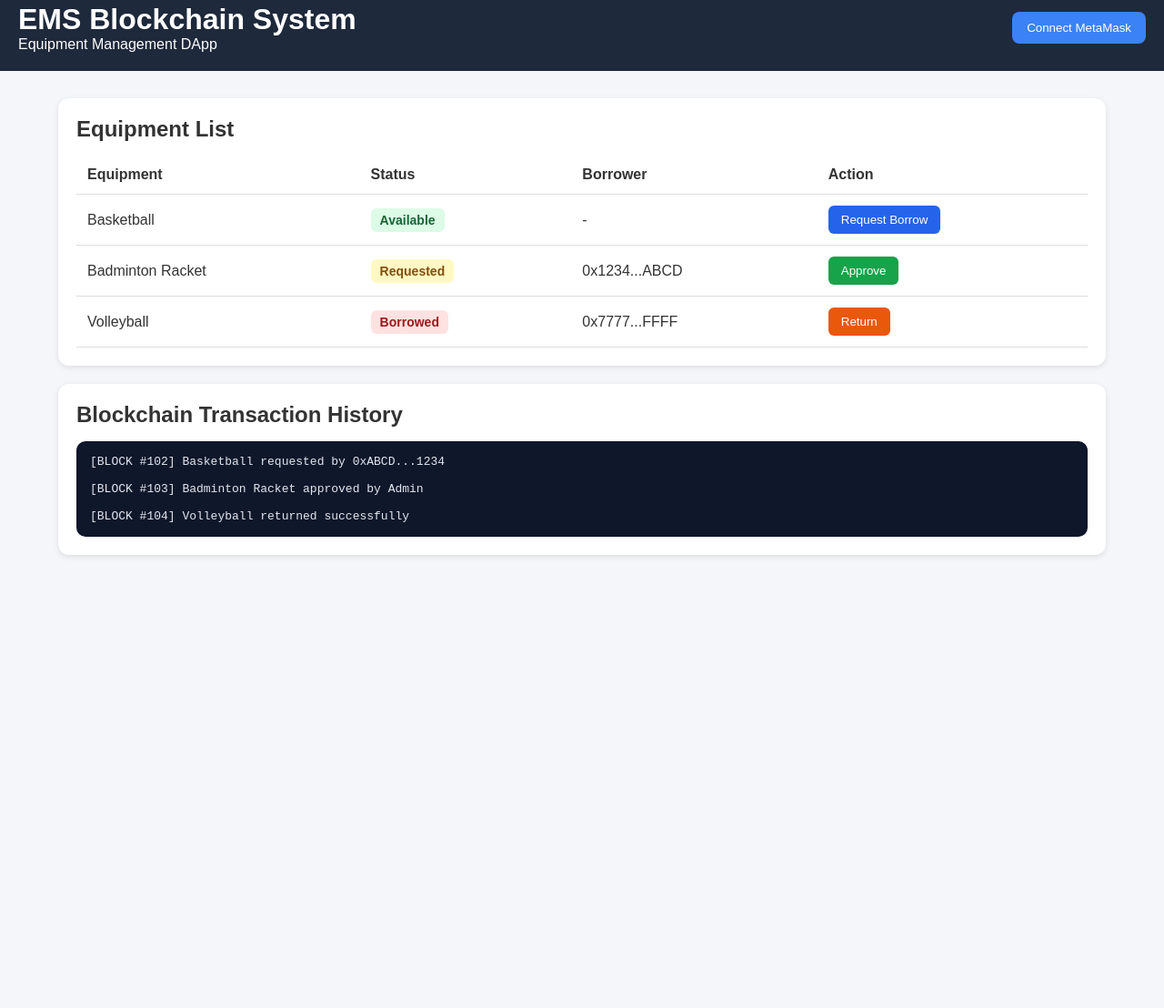
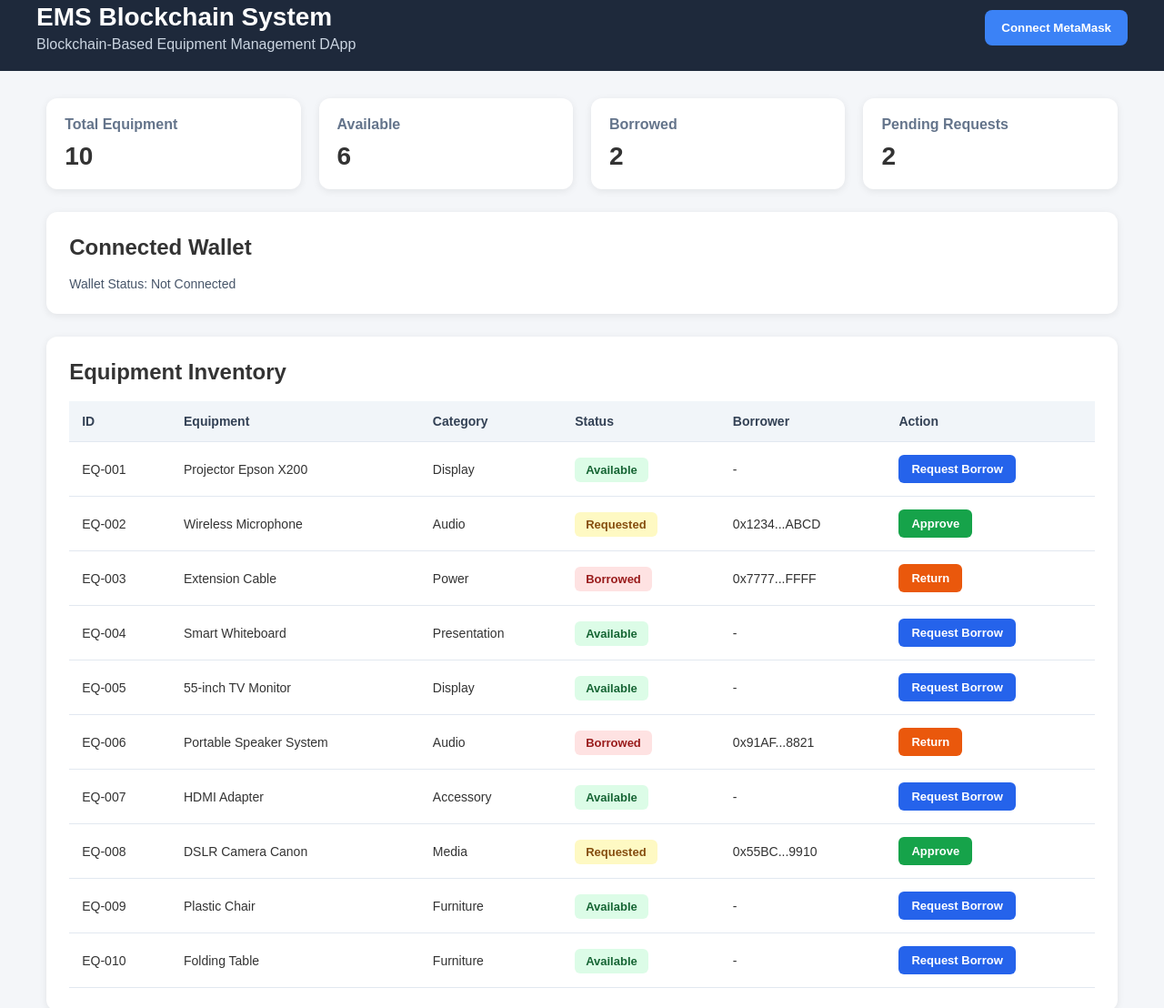
Before and after one commit to izzyvissy/blockchain-equipment-management-system, a plain HTML site: page frontend/index.html in a window 1280 px wide. Shown: the part 17-1125 px from the top of the page at 91% size. Before the commit the page ends 800 px from the top, so only its background shows below. Drawn offline with nearby package versions, Linux system fonts and the light colour scheme.

Commit message:
update html

```diff
--- a/frontend/index.html
+++ b/frontend/index.html
@@ -3,9 +3,11 @@
 <head>
   <meta charset="UTF-8" />
   <meta name="viewport" content="width=device-width, initial-scale=1.0"/>
+
   <title>EMS Blockchain System</title>
 
   <style>
+
     *{
       margin:0;
       padding:0;
@@ -21,37 +23,77 @@
     header{
       background:#1e293b;
       color:white;
-      padding:20px;
+      padding:20px 40px;
       display:flex;
       justify-content:space-between;
       align-items:center;
     }
 
+    header h1{
+      font-size:28px;
+    }
+
+    header p{
+      margin-top:5px;
+      color:#cbd5e1;
+    }
+
     .wallet-btn{
       background:#3b82f6;
       border:none;
-      padding:10px 16px;
+      padding:12px 18px;
       color:white;
       border-radius:8px;
       cursor:pointer;
+      font-weight:bold;
+      transition:0.2s;
+    }
+
+    .wallet-btn:hover{
+      opacity:0.9;
     }
 
     .container{
-      width:90%;
-      max-width:1200px;
+      width:92%;
+      max-width:1300px;
       margin:30px auto;
+    }
+
+    .dashboard{
+      display:grid;
+      grid-template-columns:repeat(auto-fit,minmax(220px,1fr));
+      gap:20px;
+      margin-bottom:25px;
+    }
+
+    .stats-card{
+      background:white;
+      padding:20px;
+      border-radius:12px;
+      box-shadow:0 2px 8px rgba(0,0,0,0.08);
+    }
+
+    .stats-card h3{
+      color:#64748b;
+      margin-bottom:10px;
+      font-size:16px;
+    }
+
+    .stats-card p{
+      font-size:28px;
+      font-weight:bold;
     }
 
     .card{
       background:white;
-      padding:20px;
+      padding:25px;
       border-radius:12px;
-      margin-bottom:20px;
-      box-shadow:0 2px 6px rgba(0,0,0,0.1);
+      margin-bottom:25px;
+      box-shadow:0 2px 8px rgba(0,0,0,0.08);
     }
 
     h2{
-      margin-bottom:15px;
+      margin-bottom:18px;
     }
 
     table{
@@ -59,16 +101,26 @@
       border-collapse:collapse;
     }
 
+    th{
+      background:#f1f5f9;
+      color:#334155;
+    }
+
     th, td{
-      padding:12px;
-      border-bottom:1px solid #ddd;
+      padding:14px;
+      border-bottom:1px solid #e2e8f0;
       text-align:left;
+      font-size:14px;
+    }
+
+    tr:hover{
+      background:#f8fafc;
     }
 
     .status{
-      padding:5px 10px;
+      padding:6px 12px;
       border-radius:6px;
-      font-size:14px;
+      font-size:13px;
       font-weight:bold;
     }
 
@@ -87,12 +139,19 @@
       color:#854d0e;
     }
 
+    .borrowed{
+      background:#fee2e2;
+      color:#991b1b;
+    }
+
     .action-btn{
       border:none;
       padding:8px 14px;
       border-radius:6px;
       cursor:pointer;
       color:white;
+      font-size:13px;
+      font-weight:bold;
     }
 
     .request-btn{
@@ -110,9 +169,25 @@
     .history-box{
       background:#0f172a;
       color:#e2e8f0;
-      padding:15px;
+      padding:18px;
       border-radius:10px;
       font-family:monospace;
+      line-height:1.8;
+      max-height:300px;
+      overflow-y:auto;
+    }
+
+    .wallet-info{
+      margin-top:10px;
+      color:#475569;
+      font-size:14px;
+    }
+
+    footer{
+      text-align:center;
+      padding:20px;
+      color:#64748b;
+      font-size:14px;
     }
 
   </style>
@@ -120,27 +195,73 @@
 
 <body>
 
+  <!-- HEADER -->
   <header>
+
     <div>
       <h1>EMS Blockchain System</h1>
-      <p>Equipment Management DApp</p>
+      <p>Blockchain-Based Equipment Management DApp</p>
     </div>
 
     <button class="wallet-btn">
       Connect MetaMask
     </button>
+
   </header>
+
 
   <div class="container">
 
-    <!-- Equipment List -->
+    <!-- DASHBOARD STATS -->
+    <div class="dashboard">
+
+      <div class="stats-card">
+        <h3>Total Equipment</h3>
+        <p>10</p>
+      </div>
+
+      <div class="stats-card">
+        <h3>Available</h3>
+        <p>6</p>
+      </div>
+
+      <div class="stats-card">
+        <h3>Borrowed</h3>
+        <p>2</p>
+      </div>
+
+      <div class="stats-card">
+        <h3>Pending Requests</h3>
+        <p>2</p>
+      </div>
+
+    </div>
+
+
+    <!-- CONNECTED WALLET -->
     <div class="card">
-      <h2>Equipment List</h2>
+
+      <h2>Connected Wallet</h2>
+
+      <div class="wallet-info">
+        Wallet Status: Not Connected
+      </div>
+
+    </div>
+
+
+    <!-- EQUIPMENT TABLE -->
+    <div class="card">
+
+      <h2>Equipment Inventory</h2>
 
       <table>
+
         <thead>
           <tr>
+            <th>ID</th>
             <th>Equipment</th>
+            <th>Category</th>
             <th>Status</th>
             <th>Borrower</th>
             <th>Action</th>
@@ -149,8 +270,14 @@
 
         <tbody>
 
+          <!-- AVAILABLE -->
+
           <tr>
-            <td>Basketball</td>
+            <td>EQ-001</td>
+
+            <td>Projector Epson X200</td>
+
+            <td>Display</td>
 
             <td>
               <span class="status available">
@@ -167,8 +294,15 @@
             </td>
           </tr>
 
+
+          <!-- REQUESTED -->
+
           <tr>
-            <td>Badminton Racket</td>
+            <td>EQ-002</td>
+
+            <td>Wireless Microphone</td>
+
+            <td>Audio</td>
 
             <td>
               <span class="status requested">
@@ -185,8 +319,15 @@
             </td>
           </tr>
 
+
+          <!-- BORROWED -->
+
           <tr>
-            <td>Volleyball</td>
+            <td>EQ-003</td>
+
+            <td>Extension Cable</td>
+
+            <td>Power</td>
 
             <td>
               <span class="status borrowed">
@@ -203,24 +344,219 @@
             </td>
           </tr>
 
+
+          <!-- AVAILABLE -->
+
+          <tr>
+            <td>EQ-004</td>
+
+            <td>Smart Whiteboard</td>
+
+            <td>Presentation</td>
+
+            <td>
+              <span class="status available">
+                Available
+              </span>
+            </td>
+
+            <td>-</td>
+
+            <td>
+              <button class="action-btn request-btn">
+                Request Borrow
+              </button>
+            </td>
+          </tr>
+
+
+          <!-- AVAILABLE -->
+
+          <tr>
+            <td>EQ-005</td>
+
+            <td>55-inch TV Monitor</td>
+
+            <td>Display</td>
+
+            <td>
+              <span class="status available">
+                Available
+              </span>
+            </td>
+
+            <td>-</td>
+
+            <td>
+              <button class="action-btn request-btn">
+                Request Borrow
+              </button>
+            </td>
+          </tr>
+
+
+          <!-- BORROWED -->
+
+          <tr>
+            <td>EQ-006</td>
+
+            <td>Portable Speaker System</td>
+
+            <td>Audio</td>
+
+            <td>
+              <span class="status borrowed">
+                Borrowed
+              </span>
+            </td>
+
+            <td>0x91AF...8821</td>
+
+            <td>
+              <button class="action-btn return-btn">
+                Return
+              </button>
+            </td>
+          </tr>
+
+
+          <!-- AVAILABLE -->
+
+          <tr>
+            <td>EQ-007</td>
+
+            <td>HDMI Adapter</td>
+
+            <td>Accessory</td>
+
+            <td>
+              <span class="status available">
+                Available
+              </span>
+            </td>
+
+            <td>-</td>
+
+            <td>
+              <button class="action-btn request-btn">
+                Request Borrow
+              </button>
+            </td>
+          </tr>
+
+
+          <!-- REQUESTED -->
+
+          <tr>
+            <td>EQ-008</td>
+
+            <td>DSLR Camera Canon</td>
+
+            <td>Media</td>
+
+            <td>
+              <span class="status requested">
+                Requested
+              </span>
+            </td>
+
+            <td>0x55BC...9910</td>
+
+            <td>
+              <button class="action-btn approve-btn">
+                Approve
+              </button>
+            </td>
+          </tr>
+
+
+          <!-- AVAILABLE -->
+
+          <tr>
+            <td>EQ-009</td>
+
+            <td>Plastic Chair</td>
+
+            <td>Furniture</td>
+
+            <td>
+              <span class="status available">
+                Available
+              </span>
+            </td>
+
+            <td>-</td>
+
+            <td>
+              <button class="action-btn request-btn">
+                Request Borrow
+              </button>
+            </td>
+          </tr>
+
+
+          <!-- AVAILABLE -->
+
+          <tr>
+            <td>EQ-010</td>
+
+            <td>Folding Table</td>
+
+            <td>Furniture</td>
+
+            <td>
+              <span class="status available">
+                Available
+              </span>
+            </td>
+
+            <td>-</td>
+
+            <td>
+              <button class="action-btn request-btn">
+                Request Borrow
+              </button>
+            </td>
+          </tr>
+
         </tbody>
+
       </table>
+
     </div>
 
-    <!-- Transaction History -->
+
+    <!-- TRANSACTION HISTORY -->
     <div class="card">
+
       <h2>Blockchain Transaction History</h2>
 
       <div class="history-box">
-        [BLOCK #102] Basketball requested by 0xABCD...1234<br><br>
 
-        [BLOCK #103] Badminton Racket approved by Admin<br><br>
+        [BLOCK #102] Projector Epson X200 requested by 0xABCD...1234
+        <br><br>
 
-        [BLOCK #104] Volleyball returned successfully
+        [BLOCK #103] Wireless Microphone approved by Administrator
+        <br><br>
+
+        [BLOCK #104] Portable Speaker System returned successfully
+        <br><br>
+
+        [BLOCK #105] DSLR Camera Canon requested by 0x55BC...9910
+
       </div>
+
     </div>
 
   </div>
 
+
+  <footer>
+    EMS Blockchain System © 2026
+  </footer>
+
+  <script src="https://cdn.jsdelivr.net/npm/ethers@6.13.1/dist/ethers.umd.min.js"></script>
+  <script src="app.js"></script>
+
 </body>
 </html>
```
